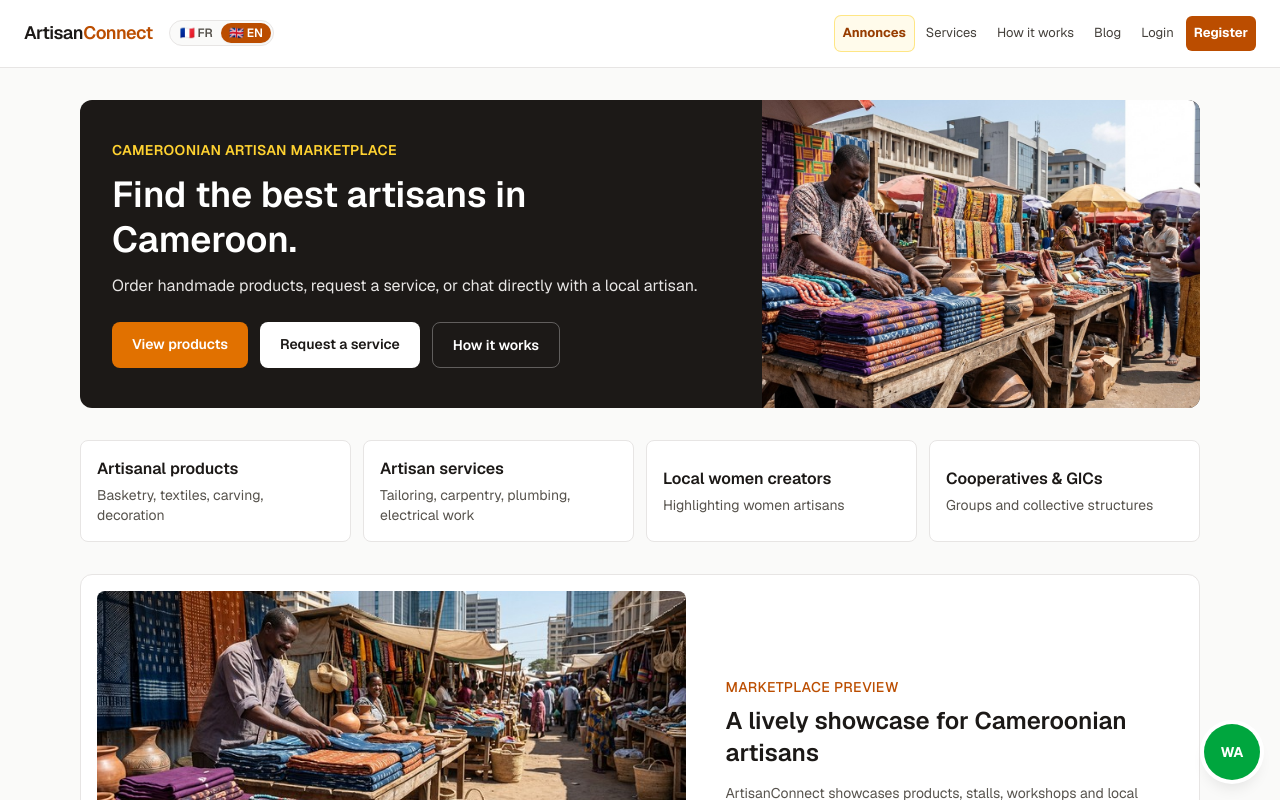
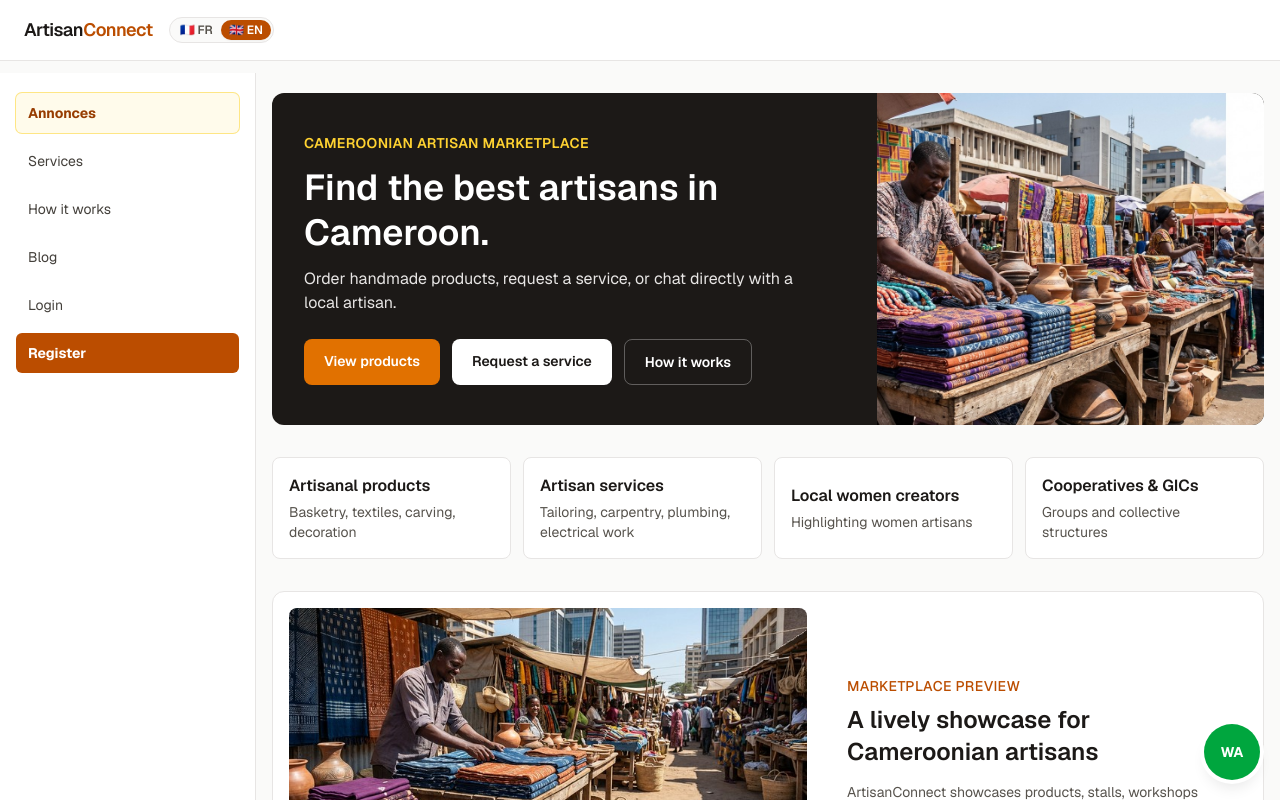
Before and after one commit to juvetus/ArtisanConnect-, a Next.js app in the folder frontend/: page / in a window 1280 px wide. Shown: the top 800 px of the page. Built offline with nearby package versions, Linux system fonts and the light colour scheme; no server answers.

Commit message:
Restore vertical navigation menu

```diff
--- a/frontend/src/app/layout.tsx
+++ b/frontend/src/app/layout.tsx
@@ -145,7 +145,7 @@ export default function RootLayout({ children }: { children: ReactNode }) {
         <LanguageProvider>
           <AuthProvider>
             <Header />
-            <div>
+            <div className="md:ml-64">
               <EmailVerificationBanner />
               <main className="mx-auto w-full max-w-6xl flex-1 px-4 py-8">{children}</main>
               <Footer />
--- a/frontend/src/components/Header.tsx
+++ b/frontend/src/components/Header.tsx
@@ -86,7 +86,7 @@ export function Header() {
         <nav
           id="main-navigation"
           onClick={() => setMenuOpen(false)}
-          className={`${menuOpen ? 'flex' : 'hidden'} order-3 w-full flex-col items-stretch gap-1 border-t border-stone-200 pt-3 text-sm md:order-none md:flex md:flex-1 md:w-auto md:flex-row md:items-center md:justify-end md:gap-1 md:border-0 md:pt-0 md:text-[13px] [&>a]:whitespace-nowrap [&>a]:px-2 [&>a]:py-2 [&>button]:whitespace-nowrap [&>button]:px-2 [&>button]:py-2`}
+          className={`${menuOpen ? 'flex' : 'hidden'} order-3 w-full flex-col items-stretch gap-1 border-t border-stone-200 pt-3 text-sm md:fixed md:left-0 md:top-[73px] md:z-40 md:flex md:h-[calc(100vh-73px)] md:w-64 md:items-stretch md:justify-start md:gap-2 md:overflow-y-auto md:border-r md:border-t-0 md:border-stone-200 md:bg-white md:p-4 md:pt-5 md:text-sm [&>a]:whitespace-nowrap [&>a]:px-3 [&>a]:py-2.5 [&>button]:whitespace-nowrap [&>button]:px-3 [&>button]:py-2.5`}
         >
           <Link href="/" className={navLinkClass('/')}>
             Annonces
```
